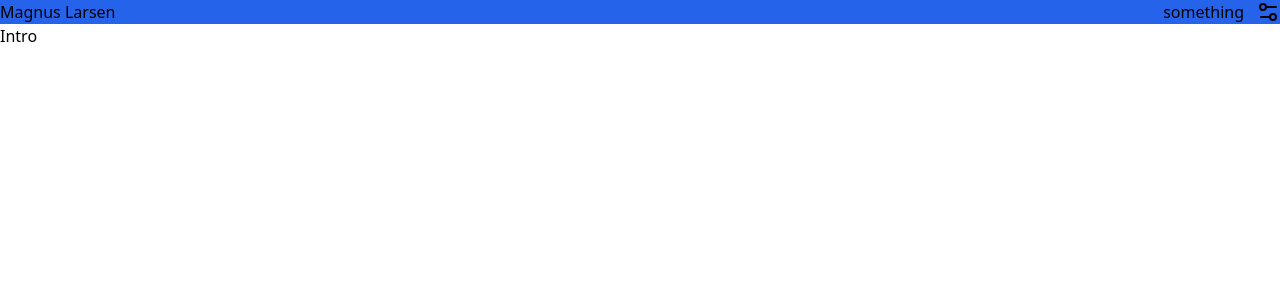
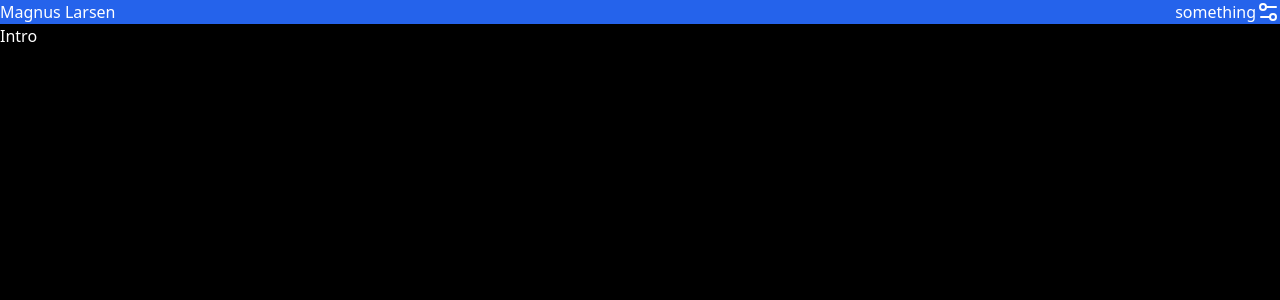
Before and after one commit to cookieman2002/Portfolio, a React (Create React App) app: page / in a window 1280 px wide. Shown: the top 300 px of the page. Built offline with nearby package versions, Linux system fonts and the light colour scheme.

Commit message:
settings bar works

```diff
--- a/src/App.css
+++ b/src/App.css
@@ -1,3 +1,8 @@
 @tailwind base;
 @tailwind components;
 @tailwind utilities;
+
+body{
+background-color: black;
+color: white;
+}
--- a/src/components/Navbar.js
+++ b/src/components/Navbar.js
@@ -1,12 +1,22 @@
 import NavigatorLink from "./NavigatorLink";
 import { Settings2 } from "lucide-react";
+import { useState } from "react";
+import { motion } from "framer-motion";
 
 const Navbar = () => {
+const [settings, setSettings] = useState(false);
+const [themes, setThemes] = useState(false);
+    function handleSettings(){
+    setSettings(true)
+    }
+
+
+
     return ( <nav className="flex justify-between bg-blue-600">
         <h1>Magnus Larsen</h1>
         <div className="flex gap-3">
 
-        <ul>
+        <ul className="flex">
             <li>
     <NavigatorLink LinkName="something" link="/søg"/>
             </li>
@@ -19,11 +29,31 @@ const Navbar = () => {
             <li>
 
             </li>
+        <button onClick={handleSettings}>
+            <Settings2/>
+        </button>
         </ul>
-        <span>
-            <Settings2/>
-        </span>
         </div>
+        {settings && <div className="absolute z-10 h-full w-screen right-0 bg-black/50" >
+            <motion.div className="absolute z-20 h-full  w-[300px] right-0 bg-red-500">
+                <button className="z-50 absolute right-2 text-black font-bold text-xl" onClick={() => setSettings(!settings)}>X</button>
+                <ul className="flex flex-col items-center justify-between mt-10">
+                <li className="border-b w-full flex justify-center">
+                    <button onClick={() => setThemes(!themes)} >Theme</button>
+                </li>
+                {themes && <div className="grid grid-cols-2 gap-2">
+                    <button>somthing</button>
+                    <button>somthing</button>
+                    <button>somthing</button>
+                    <button>somthing</button>
+                </div> }
+                <li className="border-b w-full flex justify-center">
+                    <button>Theme</button>
+                </li>
+                </ul>
+
+            </motion.div>
+        </div> }
     </nav> );
 }
 
--- a/src/templates/Layout.js
+++ b/src/templates/Layout.js
@@ -5,7 +5,7 @@ const Layout = () => {
     return (
         <>
            <Navbar/>
-            <main>
+            <main className="bg-black">
                 <Outlet/>
             </main>
 
```
